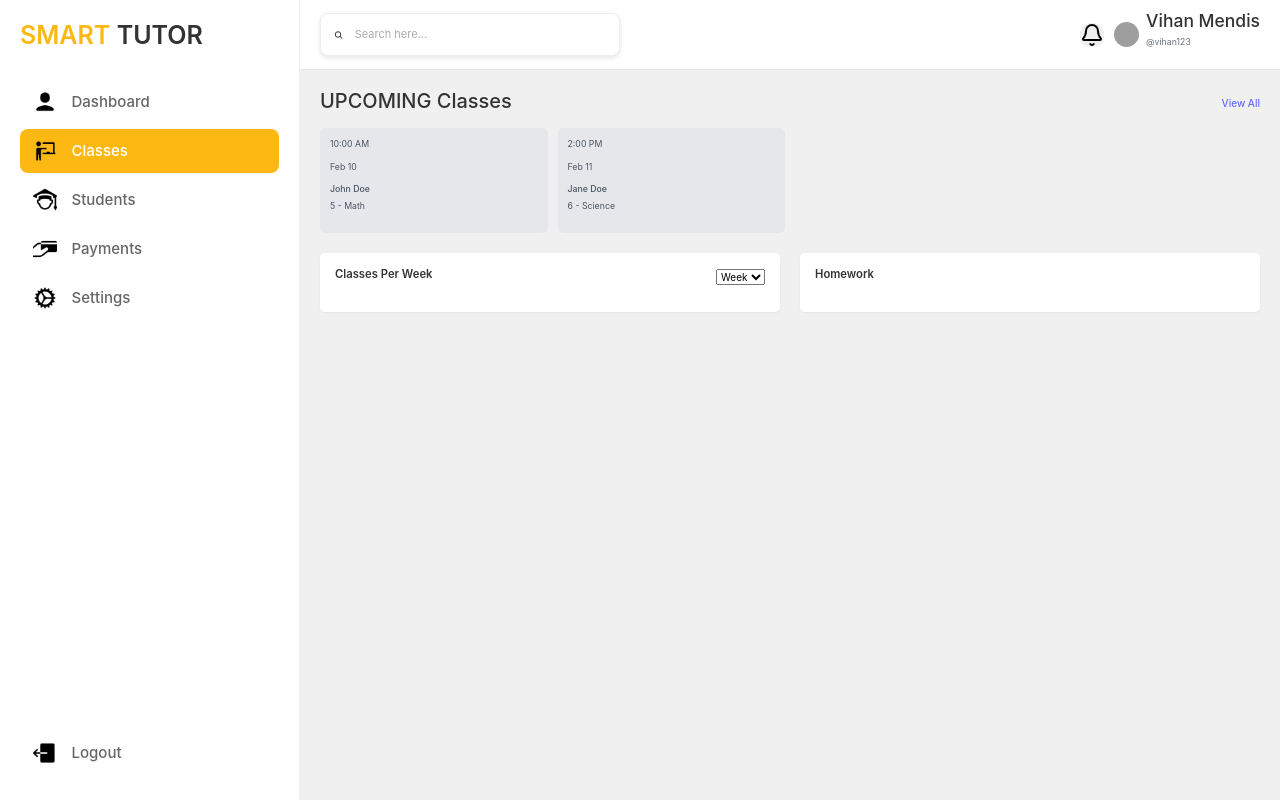
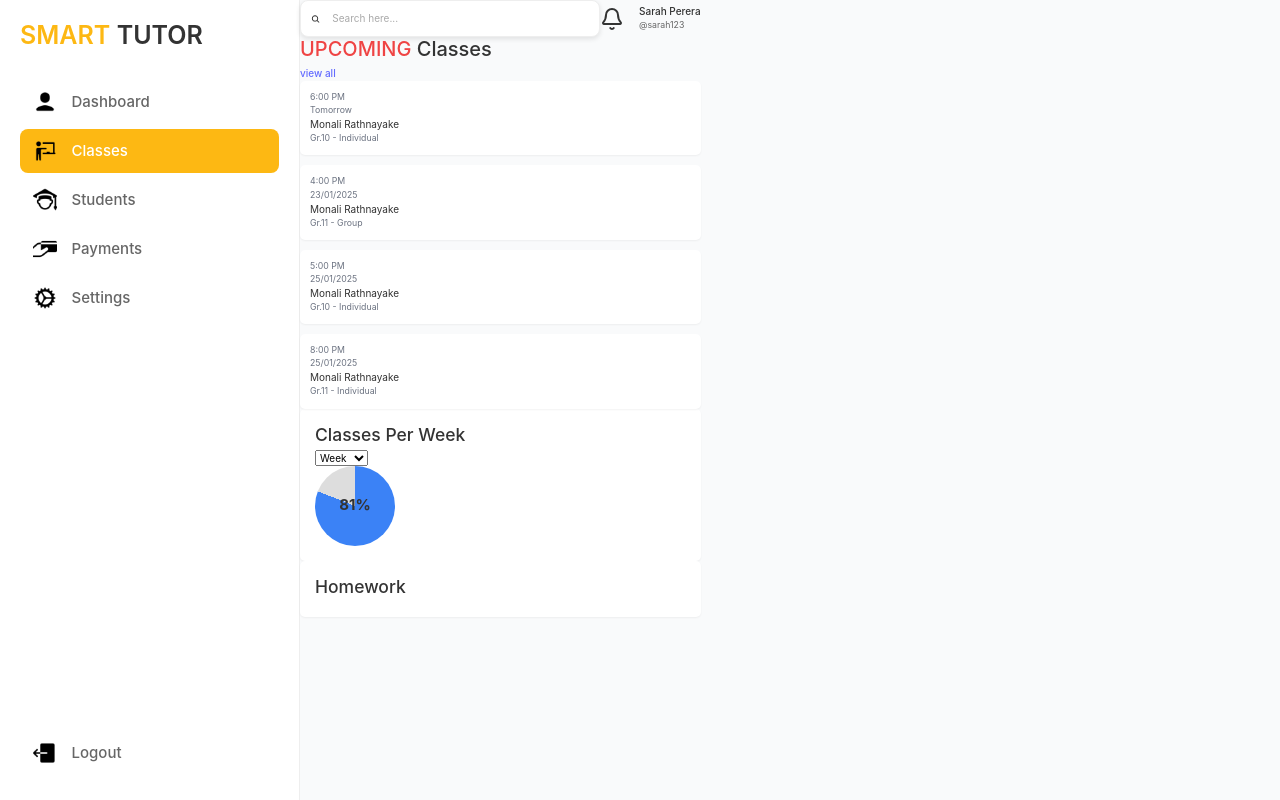
Before and after one commit to bojitha001/smart-tutor, a React (Vite) app: page /classes in a window 1280 px wide. Built offline with nearby package versions, Linux system fonts and the light colour scheme; grey boxes are pictures that could not be loaded; a web font is replaced by a local one.

Commit message:
Did some changes in the dashboard classes

```diff
--- a/src/components/Dashbaord/DashboardClasses.jsx
+++ b/src/components/Dashbaord/DashboardClasses.jsx
@@ -27,12 +27,22 @@ function DashboardClasses() {
         <main className={`${styles["main-content"]}`}>
             {/* Sidebar from Garuka */}
 
-            <header className={`${styles["header"]}`}>
-
+            <header>
                      <div className={`${styles["search-bar"]}`}>
                        <IoSearch />
                        <input type="text" placeholder="Search here..." />
                      </div>
+                     <div className={`${styles["profile-section"]}`}>
+                       <Bell className={`${styles["notification-icon"]}`} />
+                       <div className={`${styles["profile-info"]}`}>
+                         {/* <img src={testImg} alt="Profile" className={`${styles["profile-pic"]}`} /> */}
+                         <div>
+                           <div className={`${styles["profile-name"]}`}>Sarah Perera</div>
+                           <div className={`${styles["profile-username"]}`}>@sarah123</div>
+                         </div>
+                       </div>
+                     </div>
+                   </header>
 
                 {/* <div className="search-container">
                     <input
@@ -44,7 +54,7 @@ function DashboardClasses() {
                         <path strokeLinecap="round" strokeLinejoin="round" strokeWidth={2} d="M21 21l-6-6m2-5a7 7 0 11-14 0 7 7 0 0114 0z" />
                     </svg>
                 </div> */}
-
+{/*
                 <div className={`${styles["header-right"]}`}>
                     <button className={`${styles["header-right"]}`}>
                         <Bell />
@@ -60,50 +70,80 @@ function DashboardClasses() {
                         </div>
                     </div>
                 </div>
-            </header>
-
-            <div className={`${styles["content-wrapper"]}`}>
-            <div className={styles.content}>
-                    <div className={`${styles["upcoming-classes"]}`}>
-                        <div className={`${styles["section-header"]}`}>
-                            <h2>
-                                <span>UPCOMING</span> Classes
+            </header> */}
+            {/* Upcoming Classes */}
+            <section className={styles.upcomingSection}>
+                <div className={styles.sectionHeader}>
+                    <h2 className={styles.sectionTitle}>
+                        <span style={{ color: '#ef4444' }}>UPCOMING</span> Classes
                     </h2>
-                            <a href="#">View All</a>
+                    <a href="#" className={styles.viewAll}>
+                        view all
+                    </a>
                 </div>
 
-                        <div className={`${styles["class-grid"]}`}>
-                            {upcomingClasses.map((classItem, index) => (
-                                <div key={index} className={`${styles["class-card"]}`}>
-                                    <p className={`${styles["class-time"]}`}>{classItem.time}</p>
-                                    <p className={`${styles["class-time"]}`}>{classItem.date}</p>
-                                    <h3 className={`${styles["class-time"]}`}>{classItem.student}</h3>
-                                    <p className={`${styles["class-time"]}`}>{classItem.grade} - {classItem.type}</p>
+                <div className={styles.classGrid}>
+                    {[
+                        {
+                            time: '6:00 PM',
+                            date: 'Tomorrow',
+                            name: 'Monali Rathnayake',
+                            type: 'Gr.10 - Individual'
+                        },
+                        {
+                            time: '4:00 PM',
+                            date: '23/01/2025',
+                            name: 'Monali Rathnayake',
+                            type: 'Gr.11 - Group'
+                        },
+                        {
+                            time: '5:00 PM',
+                            date: '25/01/2025',
+                            name: 'Monali Rathnayake',
+                            type: 'Gr.10 - Individual'
+                        },
+                        {
+                            time: '8:00 PM',
+                            date: '25/01/2025',
+                            name: 'Monali Rathnayake',
+                            type: 'Gr.11 - Individual'
+                        }
+                    ].map((classItem, index) => (
+                        <div key={index} className={styles.classCard}>
+                            <div className={styles.classTime}>{classItem.time}</div>
+                            <div className={styles.classDate}>{classItem.date}</div>
+                            <div className={styles.classTitle}>{classItem.name}</div>
+                            <div className={styles.classType}>{classItem.type}</div>
                         </div>
                     ))}
                 </div>
-                    </div>
+            </section>
 
-                    <div className={`${styles["stats-grid"]}`}>
-                        {/* Classes Per Week */}
-                        <div className={`${styles["stats-card"]}`}>
-                            <div className={`${styles["section-header"]}`}>
-                                <h2 className={`${styles["section-title"]}`}>Classes Per Week</h2>
-                                <select>
+            {/* Stats Section */}
+            <section className={styles.statsSection}>
+                <div className={styles.statCard}>
+                    <div className={styles.statHeader}>
+                        <h3 className={styles.sectionTitle}>Classes Per Week</h3>
+                        <select className={styles.select}>
                             <option>Week</option>
+                            <option>Month</option>
+                            <option>Year</option>
                         </select>
                     </div>
-                            {/* Progress circle and stats content */}
-                        </div>
-
-                        {/* Homework */}
-                        <div className={`${styles["stats-card"]}`}>
-                            <h2 className={`${styles["section-title"]}`}>Homework</h2>
-                            {/* Add homework content here */}
+                    <div className={styles.chartContainer}>
+                        <div className={styles.progressCircle}>
+                            <span className={styles.progressText}>81%</span>
                         </div>
                     </div>
                 </div>
+
+                <div className={styles.statCard}>
+                    <h3 className={styles.sectionTitle}>Homework</h3>
+                    {/* Add homework content here */}
                 </div>
+            </section>
+
+
         </main>
     );
 }
```
Also changed, not shown: src/.ExternalCss/dashboardClasses.module.css. Lines whose indentation alone changed are shown as unchanged.
